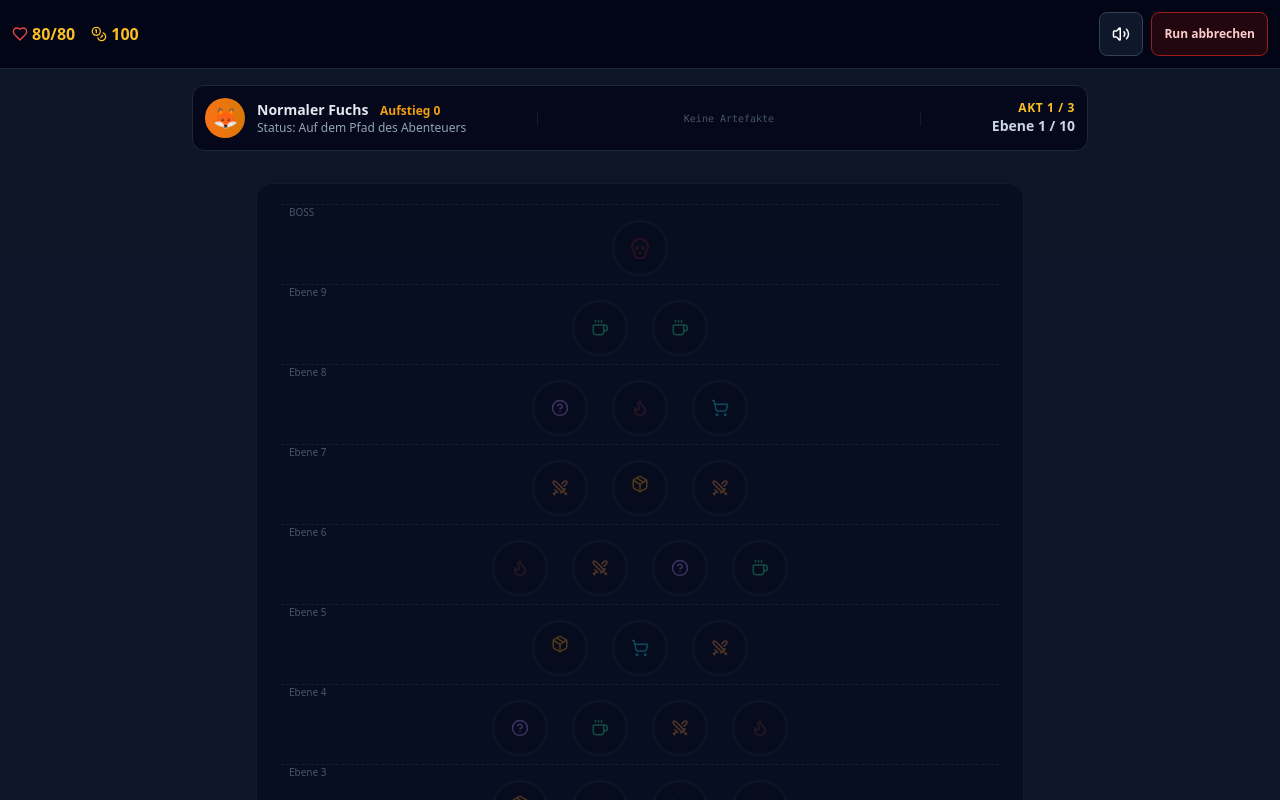
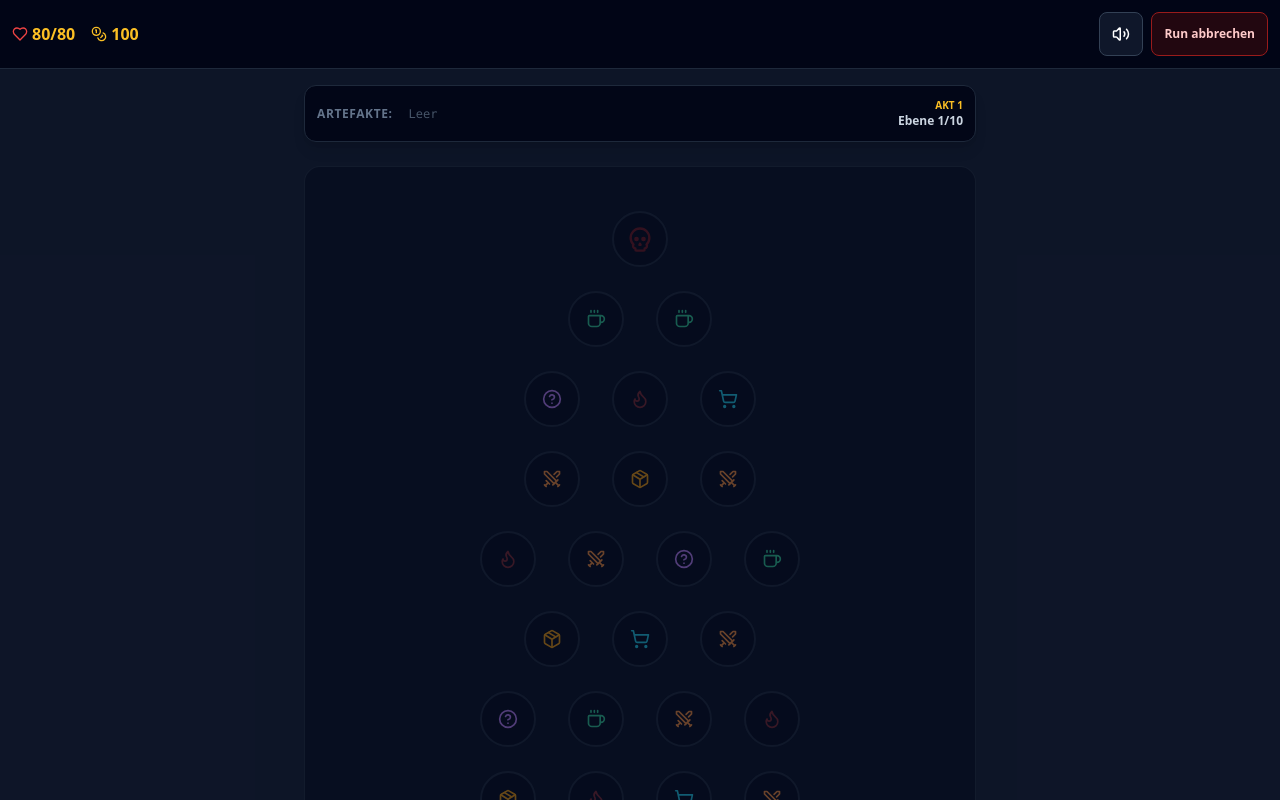
Before and after one commit to ArdathSol/fuchs-deckbuilder, a React (Vite) app: page / in a window 1280 px wide. Both pictures are taken after a click on the button "Run Starten". Shown: the top 800 px of the page. Built offline with nearby package versions, Linux system fonts and the light colour scheme; the HTML template or start-up script is replaced by a standard one.

Commit message:
Update GameMap.jsx

```diff
--- a/src/components/GameMap.jsx
+++ b/src/components/GameMap.jsx
@@ -1,73 +1,73 @@
 import React from 'react';
-import { Shield, Swords, Flame, ShoppingCart, Coffee, Skull, HelpCircle, Package } from 'lucide-react';
+import { Swords, Flame, ShoppingCart, Coffee, Skull, HelpCircle, Package, Zap, Moon, Cpu, Sun, Coins } from 'lucide-react';
 import { MAP_NODES, ARTIFACTS } from '../data/gameData';
 
 export default function GameMap({ currentTier, currentAct, visitedNodes, onSelectNode, character, playerArtifacts }) {
 
   const getNodeIcon = (type) => {
     switch (type) {
-      case 'Kampf': return <Swords size={18} className="text-orange-400" />;
-      case 'Elite': return <Flame size={18} className="text-red-500 animate-pulse" />;
-      case 'Shop': return <ShoppingCart size={18} className="text-cyan-400" />;
-      case 'Lagerfeuer': return <Coffee size={18} className="text-emerald-400" />;
-      case 'Ereignis': return <HelpCircle size={18} className="text-purple-400" />;
-      case 'Schatztruhe': return <Package size={18} className="text-amber-500 animate-bounce" />;
-      case 'Boss': return <Skull size={24} className="text-red-600 animate-pulse" />;
-      default: return <HelpCircle size={18} />;
+      case 'Kampf': return <Swords size={20} className="text-orange-400" />;
+      case 'Elite': return <Flame size={20} className="text-red-500 animate-pulse" />;
+      case 'Shop': return <ShoppingCart size={20} className="text-cyan-400" />;
+      case 'Lagerfeuer': return <Coffee size={20} className="text-emerald-400" />;
+      case 'Ereignis': return <HelpCircle size={20} className="text-purple-400" />;
+      case 'Schatztruhe': return <Package size={20} className="text-amber-500" />;
+      case 'Boss': return <Skull size={28} className="text-red-600 animate-pulse" />;
+      default: return <HelpCircle size={20} />;
+    }
+  };
+
+  const getArtifactIcon = (iconName) => {
+    switch (iconName) {
+      case 'Zap': return <Zap size={16} />;
+      case 'Moon': return <Moon size={16} />;
+      case 'Flame': return <Flame size={16} />;
+      case 'Cpu': return <Cpu size={16} />;
+      case 'Sun': return <Sun size={16} />;
+      case 'Coins': return <Coins size={16} />;
+      default: return <Package size={16} />;
     }
   };
 
   const tiers = [0, 1, 2, 3, 4, 5, 6, 7, 8, 9];
 
   return (
-    <div className="flex flex-col items-center justify-between min-h-screen bg-slate-900/90 text-white p-4 relative overflow-y-auto">
-      <div className="w-full max-w-4xl bg-slate-950/80 p-3 rounded-xl border border-slate-800 flex justify-between items-center mb-4">
-        <div className="flex items-center gap-3">
-          <div className={`w-10 h-10 rounded-full bg-gradient-to-r ${character.color} flex items-center justify-center text-xl`}>
-            🦊
-          </div>
-          <div>
-            <div className="font-bold text-sm text-slate-200">{character.name} <span className="text-amber-500 text-xs ml-2">Aufstieg {character.ascensionLevel || 0}</span></div>
-            <div className="text-xs text-slate-400">Status: Auf dem Pfad des Abenteuers</div>
-          </div>
-        </div>
+    <div className="flex flex-col items-center min-h-[calc(100vh-68px)] bg-slate-900/90 text-white p-4 overflow-y-auto">
 
-        <div className="flex-1 px-4 flex justify-center gap-1.5 border-x border-slate-800/60 overflow-x-auto max-w-sm">
+      {/* Artefakt Leiste */}
+      <div className="w-full max-w-2xl bg-slate-950 border border-slate-800 rounded-xl p-3 mb-6 flex items-center justify-between shadow-lg">
+        <div className="flex items-center gap-2 overflow-x-auto">
+          <span className="text-xs text-slate-500 mr-2 uppercase tracking-wider font-bold hidden sm:block">Artefakte:</span>
           {playerArtifacts && playerArtifacts.length > 0 ? (
             playerArtifacts.map((artId, idx) => {
               const artifact = ARTIFACTS[artId];
               return (
-                <div key={`${artId}-${idx}`} className="group relative w-7 h-7 rounded bg-slate-800 border border-slate-700 flex items-center justify-center text-amber-400 cursor-help transform hover:scale-110 transition-transform">
-                  <Package size={16} />
-                  <span className="absolute bottom-full mb-1 left-1/2 -translate-x-1/2 bg-slate-950 border border-slate-800 text-[10px] p-2 rounded opacity-0 group-hover:opacity-100 transition-opacity whitespace-nowrap z-30 shadow-2xl font-mono text-slate-200">
-                    <strong className="text-amber-400 block mb-0.5">{artifact.name}</strong>
-                    {artifact.desc}
-                  </span>
+                <div key={`${artId}-${idx}`} className="group relative w-8 h-8 rounded bg-slate-800 border border-slate-700 flex items-center justify-center text-amber-400 hover:bg-slate-700 transition cursor-help shrink-0">
+                  {getArtifactIcon(artifact.iconName)}
+                  <div className="absolute bottom-full mb-2 left-1/2 -translate-x-1/2 bg-slate-900 border border-slate-700 text-xs p-2 rounded opacity-0 group-hover:opacity-100 pointer-events-none transition-opacity whitespace-nowrap z-50 shadow-xl">
+                    <strong className="text-amber-400 block">{artifact.name}</strong>
+                    <span className="text-slate-300">{artifact.desc}</span>
+                  </div>
                 </div>
               );
             })
           ) : (
-            <span className="text-[10px] font-mono text-slate-600">Keine Artefakte</span>
+            <span className="text-xs font-mono text-slate-600">Leer</span>
           )}
         </div>
-
-        <div className="text-right">
-          <div className="text-xs text-amber-400 font-bold uppercase tracking-wider">Akt {currentAct} / 3</div>
-          <div className="text-sm font-bold text-slate-300">Ebene {currentTier + 1} / 10</div>
+        <div className="text-right shrink-0">
+          <div className="text-[10px] text-amber-400 font-bold uppercase">Akt {currentAct}</div>
+          <div className="text-xs font-bold text-slate-300">Ebene {currentTier + 1}/10</div>
         </div>
       </div>
 
-      <div className="flex-1 w-full max-w-3xl flex flex-col-reverse justify-around items-center my-4 relative bg-slate-950/40 rounded-2xl p-6 border border-slate-800/50 backdrop-blur-sm min-h-[800px] overflow-hidden">
+      <div className="flex-1 w-full max-w-2xl flex flex-col-reverse justify-around items-center relative bg-slate-950/40 rounded-2xl p-4 sm:p-8 border border-slate-800/50 min-h-[800px]">
         {tiers.map((tierIndex) => {
           const nodesInTier = MAP_NODES.filter(n => n.tier === tierIndex);
           const isSelectableTier = currentTier === tierIndex;
 
           return (
-            <div key={tierIndex} className="w-full flex justify-center gap-6 relative py-3">
-              <div className="absolute -top-1 left-0 right-0 border-t border-dashed border-slate-800/60 text-[10px] text-slate-600 px-2 flex justify-between">
-                <span>{tierIndex === 9 ? 'BOSS' : tierIndex === 0 ? 'START' : `Ebene ${tierIndex + 1}`}</span>
-              </div>
-
+            <div key={tierIndex} className="w-full flex justify-center gap-4 sm:gap-8 relative py-3">
               {nodesInTier.map((node) => {
                 const isVisited = visitedNodes.includes(node.id);
                 let isClickable = isSelectableTier;
@@ -82,17 +82,17 @@ export default function GameMap({ currentTier, currentAct, visitedNodes, onSelec
                     key={node.id}
                     disabled={!isClickable || isVisited}
                     onClick={() => onSelectNode(node)}
-                    className={`group relative w-12 h-12 md:w-14 md:h-14 rounded-full border-2 flex items-center justify-center transition-all duration-300 ${
+                    className={`group relative w-14 h-14 rounded-full border-2 flex items-center justify-center transition-all duration-300 min-h-[44px] min-w-[44px] ${
                       isVisited
-                        ? 'border-slate-700 bg-slate-800 opacity-40 cursor-not-allowed'
+                        ? 'border-slate-800 bg-slate-900 opacity-30 cursor-not-allowed'
                         : isClickable
-                        ? 'border-amber-500 bg-slate-950 shadow-[0_0_15px_rgba(245,158,11,0.2)] hover:scale-110 hover:border-amber-400 cursor-pointer animate-pulse'
-                        : 'border-slate-800 bg-slate-950/60 opacity-30 cursor-not-allowed'
+                        ? 'border-amber-500 bg-slate-900 shadow-[0_0_15px_rgba(245,158,11,0.3)] hover:scale-110 hover:bg-slate-800 cursor-pointer animate-pulse z-10'
+                        : 'border-slate-800 bg-slate-950/60 opacity-40 cursor-not-allowed'
                     }`}
                   >
                     {getNodeIcon(node.type)}
-                    <span className="absolute bottom-full mb-2 left-1/2 -translate-x-1/2 bg-slate-950 border border-slate-800 text-[11px] px-2 py-0.5 rounded opacity-0 group-hover:opacity-100 pointer-events-none transition-opacity whitespace-nowrap z-20 shadow-xl font-mono text-amber-400">
-                      {node.label} ({node.type})
+                    <span className="absolute bottom-full mb-2 left-1/2 -translate-x-1/2 bg-slate-900 border border-slate-700 text-[10px] px-2 py-1 rounded opacity-0 group-hover:opacity-100 pointer-events-none transition-opacity whitespace-nowrap z-50 shadow-xl text-slate-200">
+                      {node.label}
                     </span>
                   </button>
                 );
```
